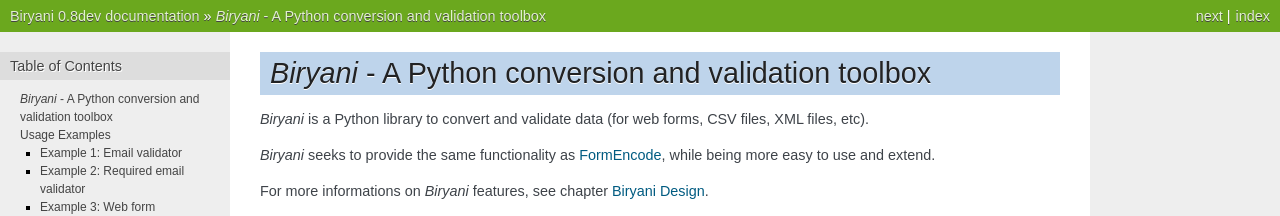
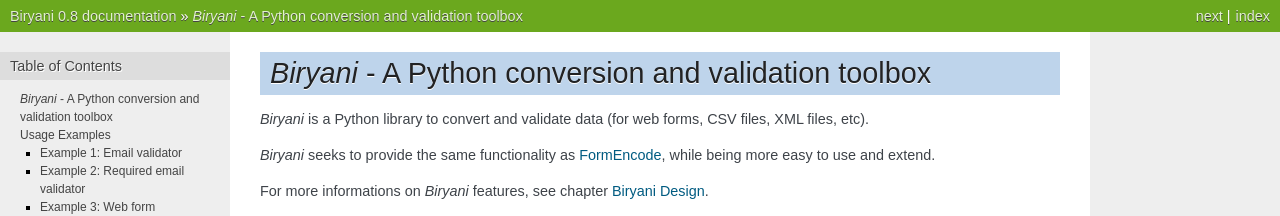
Before and after one commit to openfisca/biryani, a Sphinx documentation site: the page built from docs/source/index.rst, in a window 1280 px wide and 900 px high. Shown: the top 216 px of the window. Built offline with Sphinx 7.4.7, drawn with Linux system fonts in a browser that asks for light colours; some of the changed text lies outside the part shown.

Commit message:
Increase version to 0.8 (beta).

```diff
--- a/docs/source/conf.py
+++ b/docs/source/conf.py
@@ -48,9 +48,9 @@
 # built documents.
 #
 # The short X.Y version.
-version = '0.8dev'
+version = '0.8'
 # The full version, including alpha/beta/rc tags.
-release = '0.8dev'
+release = '0.8'
 
 # The language for content autogenerated by Sphinx. Refer to documentation
 # for a list of supported languages.
--- a/setup.py
+++ b/setup.py
@@ -35,7 +35,7 @@
 
 
 classifiers = """\
-Development Status :: 3 - Alpha
+Development Status :: 4 - Beta
 Intended Audience :: Developers
 License :: OSI Approved :: Apache Software License
 Operating System :: OS Independent
@@ -49,7 +49,7 @@
 
 setup(
     name = 'Biryani',
-    version = '0.8dev',
+    version = '0.8',
 
     author = 'Emmanuel Raviart',
     author_email = 'eraviart@easter-eggs.com',
```
